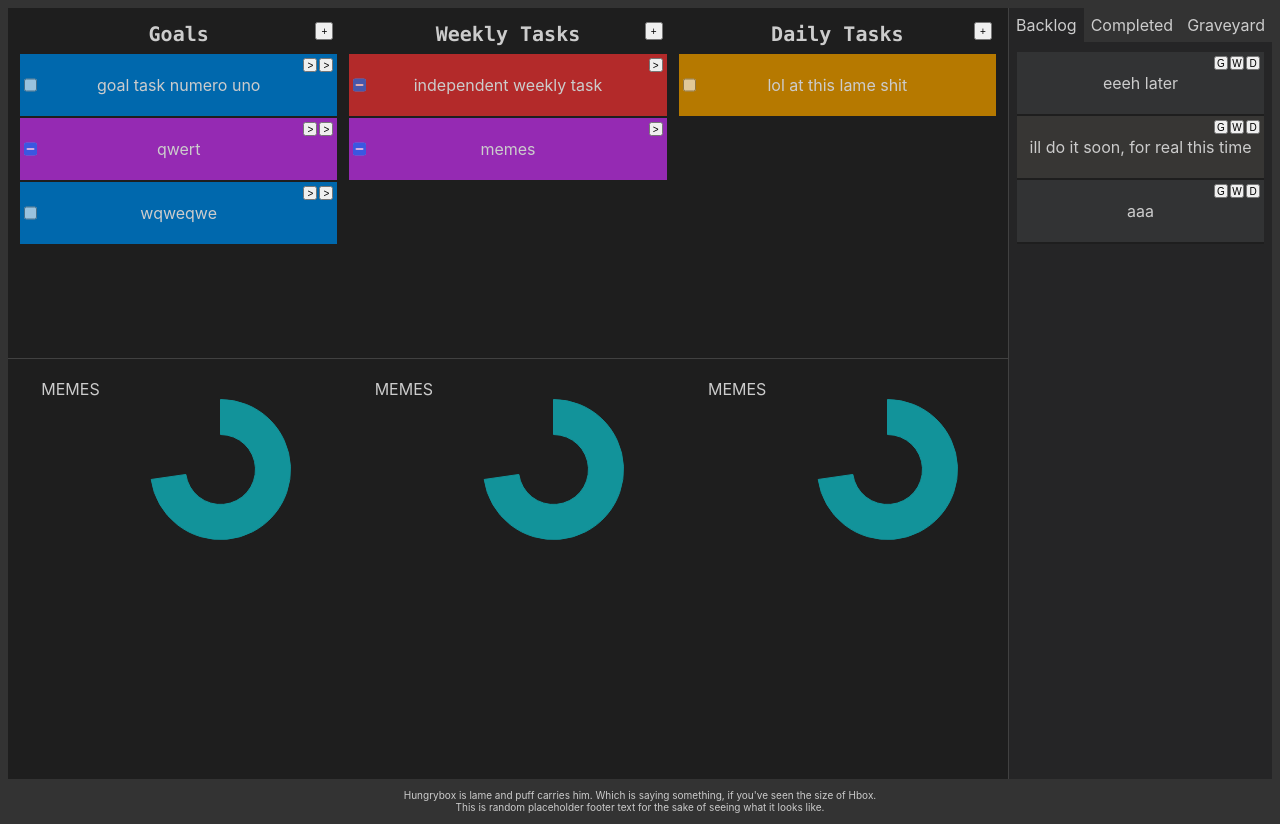
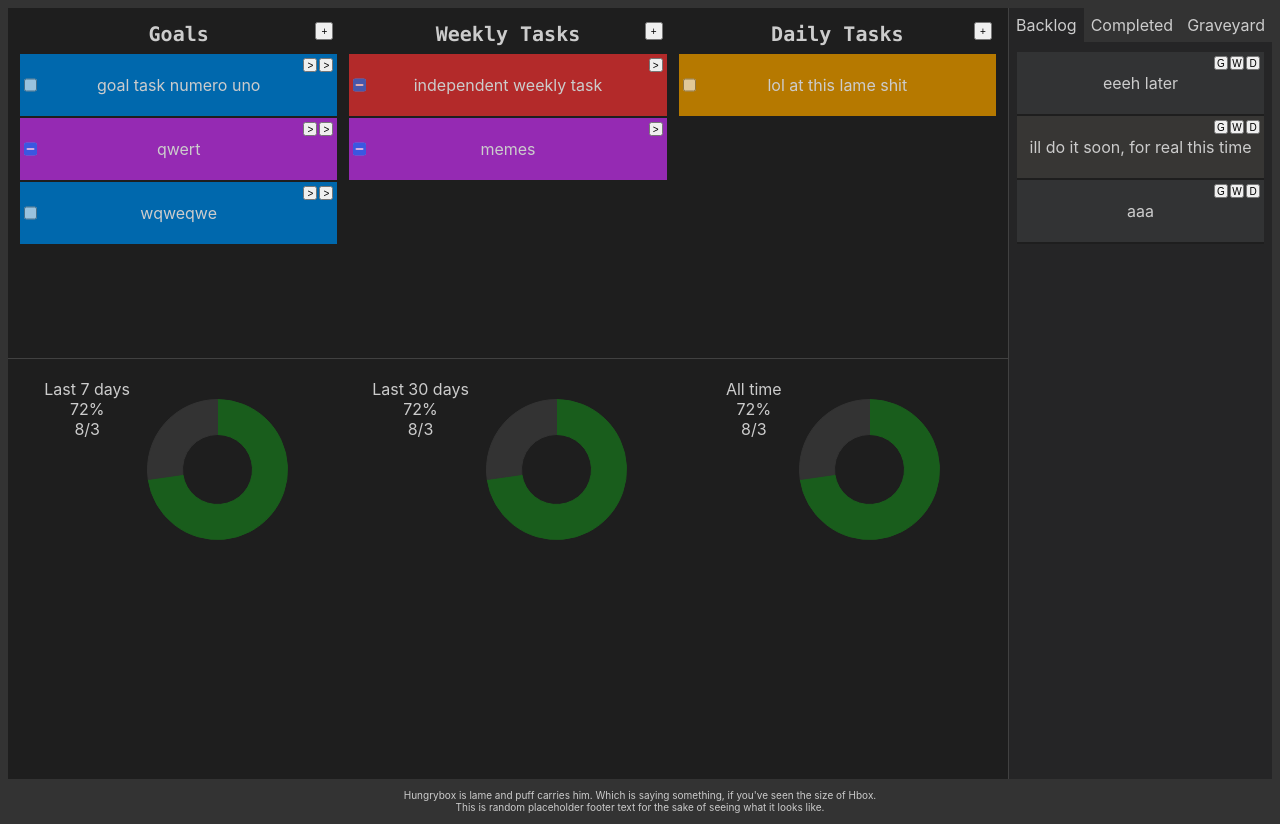
Before and after one commit to AlexJohnKennedy/TrackYourTodos, a React (Create React App) app: page / in a window 1280 px wide. Built offline with nearby package versions, Linux system fonts and the light colour scheme.

Commit message:
added green colour and some stats, still looks shit

```diff
--- a/src/css/TaskStatisticsSection.css
+++ b/src/css/TaskStatisticsSection.css
@@ -5,7 +5,7 @@
 .summaryBlockFlexContainer {
     display: inline-flex;
     flex-direction: row;
-    justify-content: space-evenly;
+    justify-content: center;
 }
 
 .summaryBlockFlexContainer .chartWrapper {
--- a/src/reactComponents/RadialSummaryBlock.js
+++ b/src/reactComponents/RadialSummaryBlock.js
@@ -1,5 +1,6 @@
 import React, { Component } from 'react';
 import { XYPlot, FlexibleXYPlot, VerticalGridLines, HorizontalGridLines, XAxis, YAxis, LineSeries, ArcSeries } from 'react-vis';
+import { SSL_OP_SSLEAY_080_CLIENT_DH_BUG } from 'constants';
 
 // This component is the building block for the 'summary' statistics section, which shows a
 // radial graph and some numbers.
@@ -17,14 +18,24 @@ export class RadialSummaryBlock extends Component {
         }
 
         const data = [
-            {angle0: 0, angle: angle, opacity: 1, radius: 70, radius0: 35}
+            {angle0: 0, angle: angle, opacity: 0.5, radius: 70, radius0: 35, color: "#169c1b"},
+            {angle0: angle, angle: 2*Math.PI, opacity: 1, radius: 70, radius0: 35, color: "#333333"}
         ];
 
         return (
             <div className="summaryBlockFlexContainer">
-                <StatNums/>
+                <StatNums
+                    titleText={this.props.titleText}
+                    completed={this.props.completed}
+                    failed={this.props.failed}
+                />
                 <div className="chartWrapper">
-                    <FlexibleXYPlot margin={{left: 0, right: 0, top: 0, bottom: 0}} xDomain={[-87.5, 87.5]} yDomain={[-87.5, 87.5]}>
+                    <FlexibleXYPlot
+                        margin={{left: 0, right: 0, top: 0, bottom: 0}}
+                        xDomain={[-87.5, 87.5]}
+                        yDomain={[-87.5, 87.5]}
+                        colorDomain={[0, 2*Math.PI]}
+                        color="#169c1b">
                     <ArcSeries
                         animation
                         radiusType={'literal'}
@@ -40,9 +51,21 @@ export class RadialSummaryBlock extends Component {
 
 export class StatNums extends Component {
     render() {
+        let percentage = 0;
+        if (this.props.failed !== 0 || this.props.completed !== 0) {
+            percentage = Math.floor(100 * this.props.completed / (this.props.failed + this.props.completed));
+        }
         return (
             <div className="statNums">
-                MEMES
+                <div>
+                    {this.props.titleText}
+                </div>
+                <div>
+                    {percentage}%
+                </div>
+                <div>
+                    {this.props.completed}/{this.props.failed}
+                </div>
             </div>
         );
     }
--- a/src/reactComponents/TaskStatisticsSection.js
+++ b/src/reactComponents/TaskStatisticsSection.js
@@ -76,9 +76,9 @@ export class TaskStatisticsSection extends Component {
 
         return(
             <div className="TaskStatisticsSection">
-                <RadialSummaryBlock completed={dayCompleted} failed={dayFailed}/>
-                <RadialSummaryBlock completed={monthCompleted} failed={monthFailed}/>
-                <RadialSummaryBlock completed={alltimeCompleted} failed={alltimeFailed}/>
+                <RadialSummaryBlock titleText="Last 7 days" completed={dayCompleted} failed={dayFailed}/>
+                <RadialSummaryBlock titleText="Last 30 days" completed={monthCompleted} failed={monthFailed}/>
+                <RadialSummaryBlock titleText="All time"  completed={alltimeCompleted} failed={alltimeFailed}/>
             </div>
         );
     }
```
